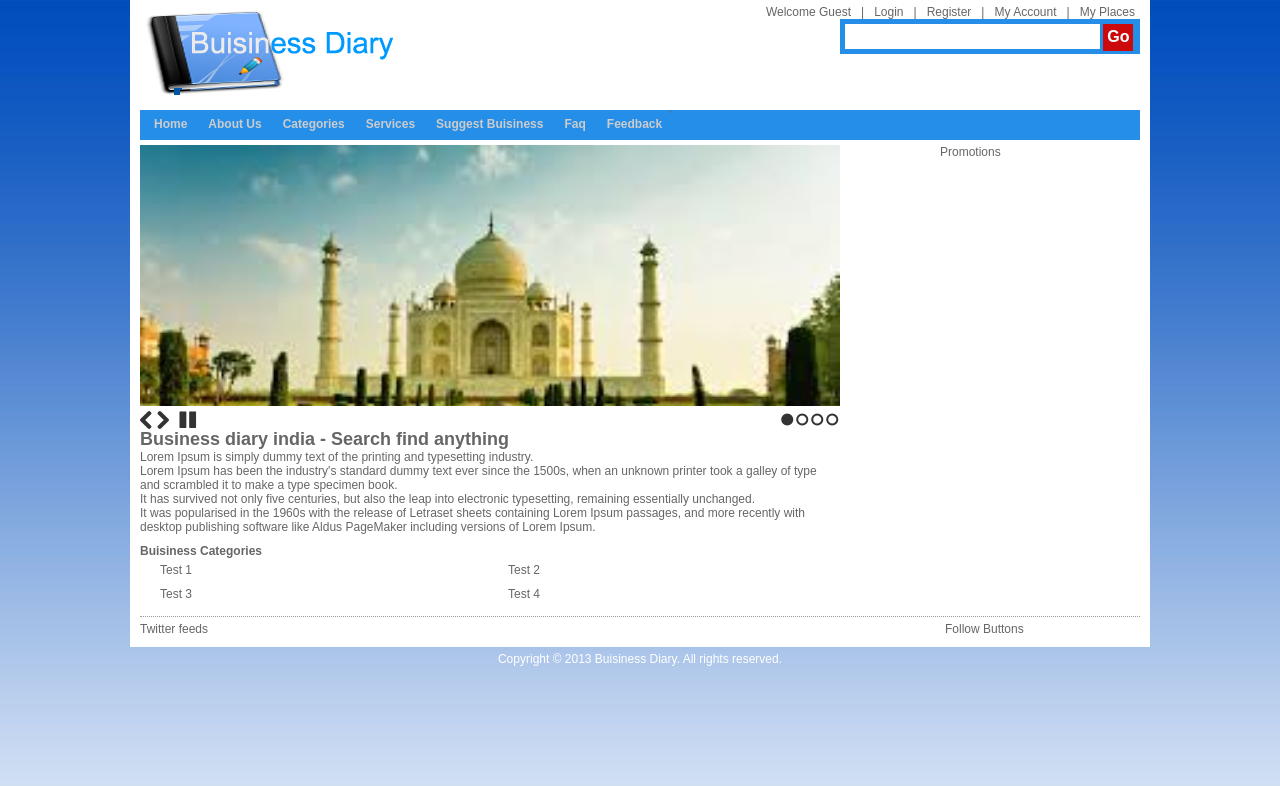
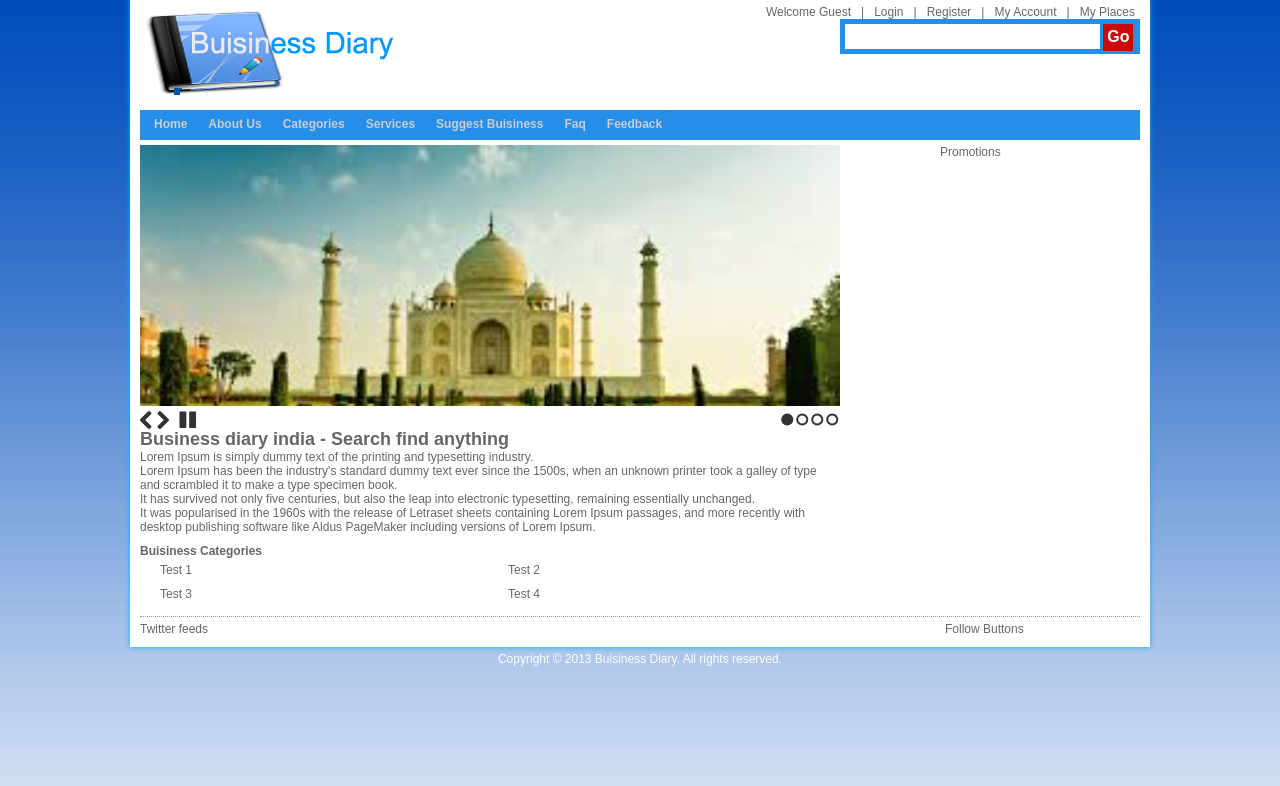
Before and after one commit to roshanbhgt/buisinessdiary, a PHP site: page /buisinessdiary/ in a window 1280 px wide. Shown: the top 786 px of the page. Run offline with PHP 8.4, Linux system fonts and the light colour scheme.

Commit message:
Added the style box shadow in wrapper class.
Signed-off-by: Roshan Bhagat <roshanbhgt@gmail.com>

```diff
--- a/design/css/styles.css
+++ b/design/css/styles.css
@@ -221,6 +221,7 @@ a:hover {
 	height: inherit;
 	float: none;
 	padding: 5px 10px 0;
+	box-shadow: 0 0 5px #00AFFD;
 }
 .wrapper .nav ul li a {
 	font-weight: bold;
```
